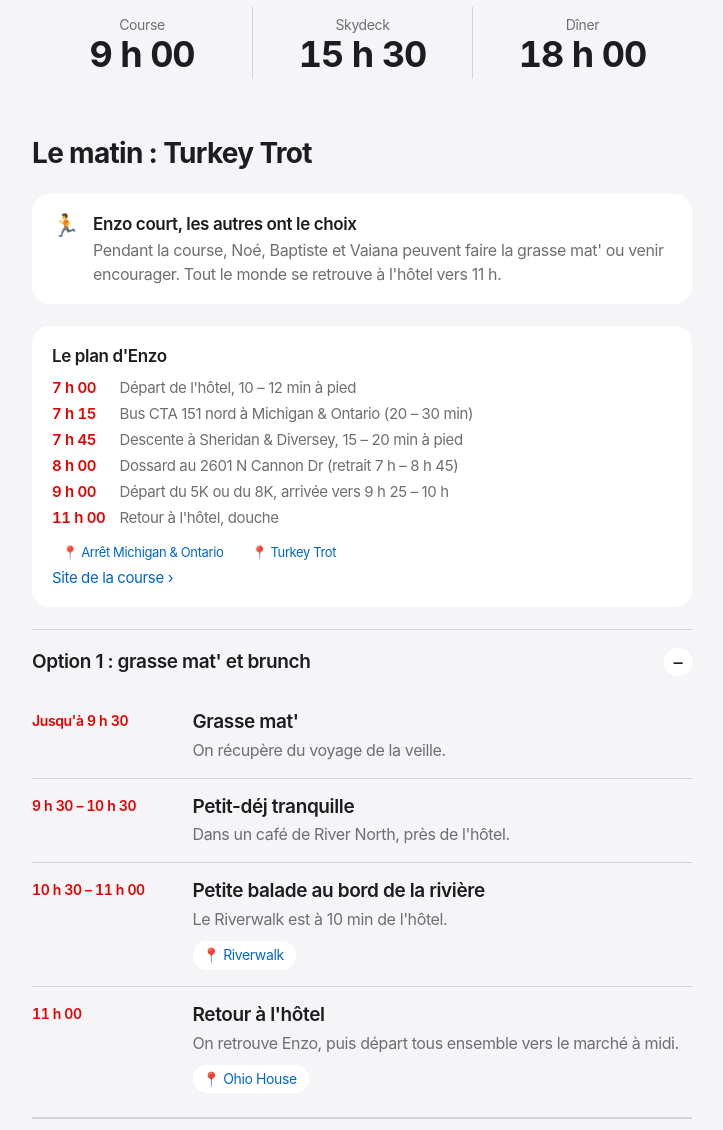
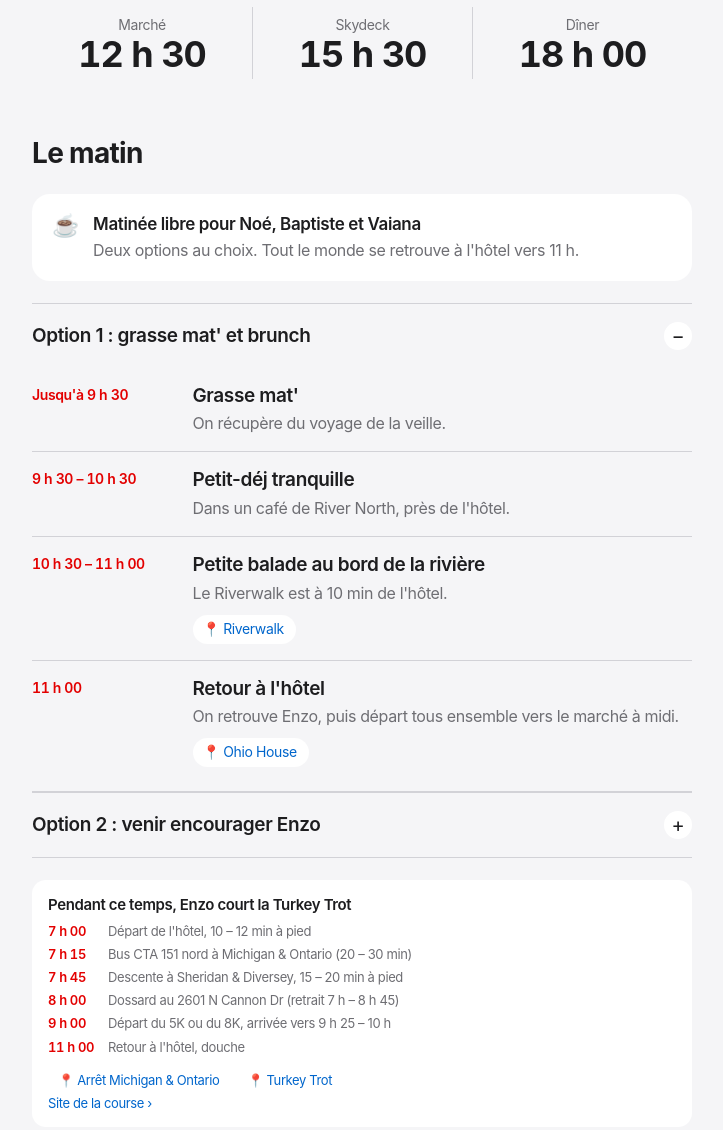
Before and after one commit to enzocherif/vacances_chicago, a plain HTML site: page index.html in a window 1280 px wide. Shown: the part 3440-4570 px from the top of the page, without its empty margins (278-1001 px from the left). Drawn offline with Linux system fonts and the light colour scheme.

Commit message:
Jeudi matin : les options des autres d'abord, la course d'Enzo en petit
Co-Authored-By: Claude Opus 5.5 <noreply@anthropic.com>
Claude-Session: https://claude.ai/code/session_011rEUkWfWFcShCXAR3YMkxA

```diff
--- a/index.html
+++ b/index.html
@@ -141,9 +141,9 @@ main { display: block; }
 .plan-b .slots dd b { display: inline; }
 
 /* Plan d'Enzo, compact */
-.mini { border-radius: 18px; background: var(--alt); padding: 18px 20px; font-size: 15px; color: var(--muted); }
+.mini { border-radius: 14px; background: var(--alt); padding: 14px 16px; font-size: 13px; color: var(--muted); }
 .day:nth-of-type(even) .mini { background: var(--surface); }
-.mini > b { display: block; color: var(--ink); font-size: 17px; font-weight: 600; margin-bottom: 8px; }
+.mini > b { display: block; color: var(--ink); font-size: 15px; font-weight: 600; margin-bottom: 6px; }
 .mini ol { margin: 0; padding: 0; list-style: none; display: grid; grid-template-columns: auto minmax(0, 1fr); gap: 4px 14px; }
 .mini li { display: contents; }
 .mini time { font-weight: 600; color: var(--c); white-space: nowrap; font-variant-numeric: tabular-nums; }
@@ -246,22 +246,14 @@ footer p { margin: 0 0 8px; }
   <section class="day" id="jeu-26" data-date="2026-11-26" style="--c: var(--d2)">
     <header>
       <p class="meta">Jeudi 26 novembre, Thanksgiving</p>
-      <h2>Course, Thanksgiving et Skydeck</h2>
-      <p class="sub">Lincoln Park le matin, puis le Loop et la Willis Tower. Pas besoin de la voiture de la journée.</p>
+      <h2>Marché de Noël, Skydeck et Thanksgiving</h2>
+      <p class="sub">Matinée tranquille, puis le Loop et la Willis Tower. Pas besoin de la voiture de la journée.</p>
     </header>
     <figure class="photo"><img src="https://commons.wikimedia.org/wiki/Special:FilePath/Skydeck%20at%20Willis%20Tower%20%288318376311%29.jpg?width=1600" srcset="https://commons.wikimedia.org/wiki/Special:FilePath/Skydeck%20at%20Willis%20Tower%20%288318376311%29.jpg?width=900 900w, https://commons.wikimedia.org/wiki/Special:FilePath/Skydeck%20at%20Willis%20Tower%20%288318376311%29.jpg?width=1600 1600w" sizes="(min-width: 1000px) 980px, 100vw" width="1600" height="1074" alt="Le Ledge du Skydeck, au 103e étage de la Willis Tower" loading="lazy"></figure>
     <div class="body">
-      <dl class="stats"><div><dt>Course</dt><dd>9 h 00</dd></div><div><dt>Skydeck</dt><dd>15 h 30</dd></div><div><dt>Dîner</dt><dd>18 h 00</dd></div></dl>
-      <h3>Le matin : Turkey Trot</h3>
-      <div class="info"><span class="ico" aria-hidden="true">🏃</span><div><b>Enzo court, les autres ont le choix</b>Pendant la course, Noé, Baptiste et Vaiana peuvent faire la grasse mat' ou venir encourager. Tout le monde se retrouve à l'hôtel vers 11 h.</div></div>
-      <div class="mini"><b>Le plan d'Enzo</b><ol>
-        <li><time>7 h 00</time><span>Départ de l'hôtel, 10 – 12 min à pied</span></li>
-        <li><time>7 h 15</time><span>Bus CTA 151 nord à Michigan &amp; Ontario (20 – 30 min)</span></li>
-        <li><time>7 h 45</time><span>Descente à Sheridan &amp; Diversey, 15 – 20 min à pied</span></li>
-        <li><time>8 h 00</time><span>Dossard au 2601 N Cannon Dr (retrait 7 h – 8 h 45)</span></li>
-        <li><time>9 h 00</time><span>Départ du 5K ou du 8K, arrivée vers 9 h 25 – 10 h</span></li>
-        <li><time>11 h 00</time><span>Retour à l'hôtel, douche</span></li>
-      </ol><span class="maps"> <a class="map" href="https://www.google.com/maps/search/?api=1&amp;query=N+Michigan+Ave+%26+E+Ontario+St%2C+Chicago%2C+IL" target="_blank" rel="noopener">📍 Arrêt Michigan & Ontario</a> <a class="map" href="https://www.google.com/maps/search/?api=1&amp;query=2601+N+Cannon+Dr%2C+Chicago%2C+IL" target="_blank" rel="noopener">📍 Turkey Trot</a></span> <a class="ext" href="https://www.turkeytrotchicago.com" target="_blank" rel="noopener">Site de la course</a></div>
+      <dl class="stats"><div><dt>Marché</dt><dd>12 h 30</dd></div><div><dt>Skydeck</dt><dd>15 h 30</dd></div><div><dt>Dîner</dt><dd>18 h 00</dd></div></dl>
+      <h3>Le matin</h3>
+      <div class="info"><span class="ico" aria-hidden="true">☕</span><div><b>Matinée libre pour Noé, Baptiste et Vaiana</b>Deux options au choix. Tout le monde se retrouve à l'hôtel vers 11 h.</div></div>
       <details class="plan-b" open><summary>Option 1 : grasse mat' et brunch</summary>
       <ol class="timeline">
         <li><time>Jusqu'à 9 h 30</time><div><b>Grasse mat'</b>On récupère du voyage de la veille.</div></li>
@@ -279,6 +271,14 @@ footer p { margin: 0 0 8px; }
         <li><time>11 h 00</time><div><b>Retour à l'hôtel</b><span class="maps"> <a class="map" href="https://www.google.com/maps/search/?api=1&amp;query=Ohio+House+Motel%2C+600+N+LaSalle+Dr%2C+Chicago%2C+IL+60654" target="_blank" rel="noopener">📍 Ohio House</a></span></div></li>
       </ol>
       </details>
+      <div class="mini"><b>Pendant ce temps, Enzo court la Turkey Trot</b><ol>
+        <li><time>7 h 00</time><span>Départ de l'hôtel, 10 – 12 min à pied</span></li>
+        <li><time>7 h 15</time><span>Bus CTA 151 nord à Michigan &amp; Ontario (20 – 30 min)</span></li>
+        <li><time>7 h 45</time><span>Descente à Sheridan &amp; Diversey, 15 – 20 min à pied</span></li>
+        <li><time>8 h 00</time><span>Dossard au 2601 N Cannon Dr (retrait 7 h – 8 h 45)</span></li>
+        <li><time>9 h 00</time><span>Départ du 5K ou du 8K, arrivée vers 9 h 25 – 10 h</span></li>
+        <li><time>11 h 00</time><span>Retour à l'hôtel, douche</span></li>
+      </ol><span class="maps"> <a class="map" href="https://www.google.com/maps/search/?api=1&amp;query=N+Michigan+Ave+%26+E+Ontario+St%2C+Chicago%2C+IL" target="_blank" rel="noopener">📍 Arrêt Michigan & Ontario</a> <a class="map" href="https://www.google.com/maps/search/?api=1&amp;query=2601+N+Cannon+Dr%2C+Chicago%2C+IL" target="_blank" rel="noopener">📍 Turkey Trot</a></span> <a class="ext" href="https://www.turkeytrotchicago.com" target="_blank" rel="noopener">Site de la course</a></div>
       <div class="info"><span class="ico" aria-hidden="true">🚌</span><div><b>Bus le jour de Thanksgiving</b>La CTA roule avec les horaires du dimanche. Vérifier la veille le passage exact du bus 151. Paiement par carte sans contact.</div></div>
       <h3>L'après-midi : marché de Noël et Skydeck</h3>
       <ol class="timeline">
```
